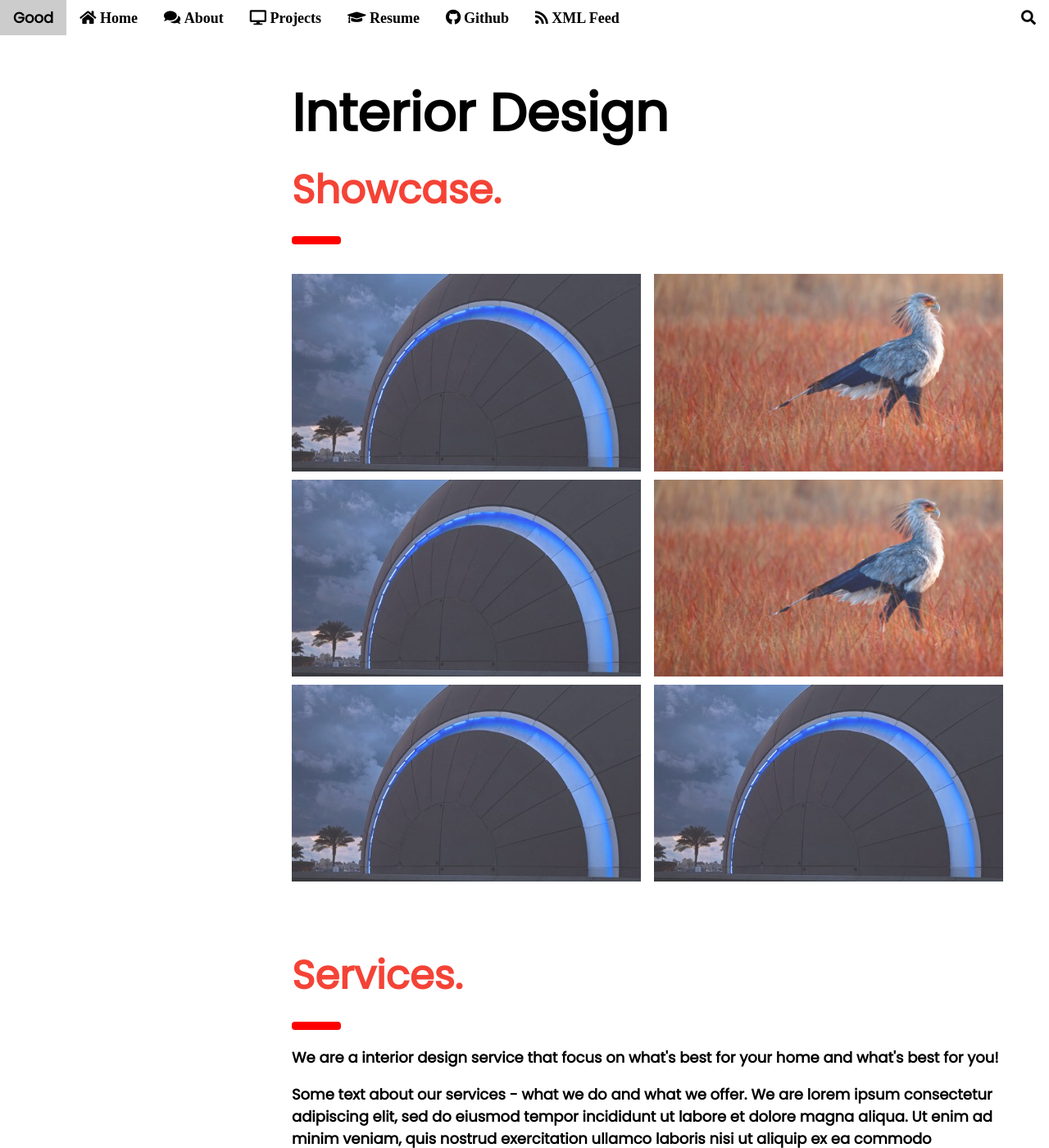
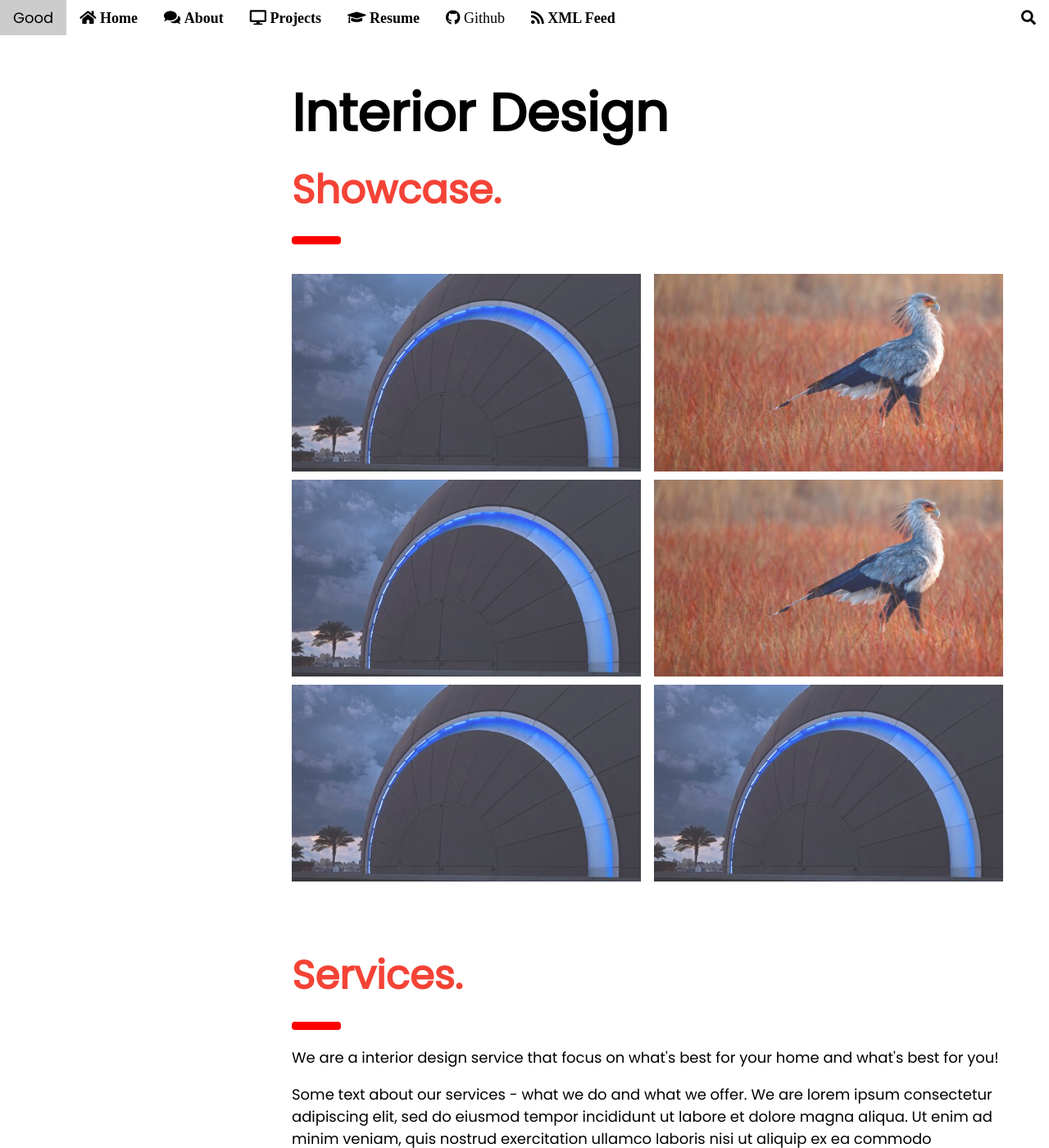
Before and after one commit to chipprogrammers/Good, a Jekyll site: the page built from index.html, in a window 1280 px wide and 1400 px high. Shown: the whole window at 82% size. Built offline with Jekyll 4.4.1, drawn with Linux system fonts in a browser that asks for light colours; comment, search, counter and statistics services are not loaded.

Commit message:
Update main.css

```diff
--- a/assets/css/main.css
+++ b/assets/css/main.css
@@ -1,5 +1,5 @@
 body,h1,h2,h3,h4,h5 {font-family: "Poppins", sans-serif}
-body {font-size:18px; font-weight:700;}
+body {font-size:18px;}
 .w3-half img{margin-bottom:-6px;margin-top:16px;opacity:0.8;cursor:pointer}
 .w3-half img:hover{opacity:1}
 
```
